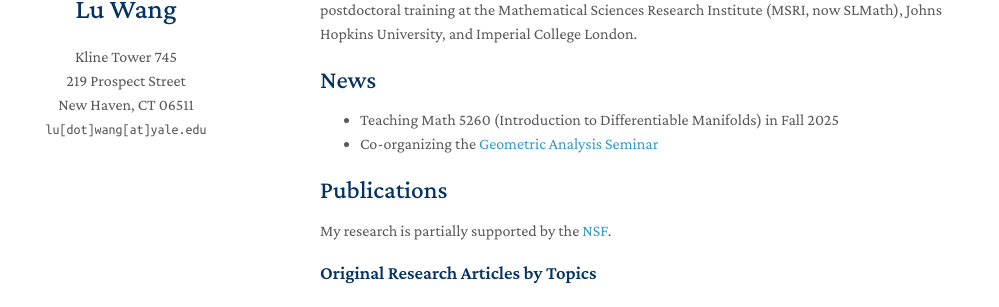
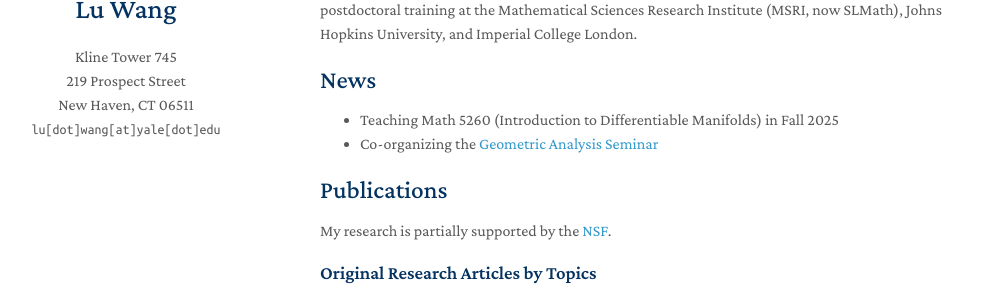
Before and after one commit to drwanglu/drwanglu.github.io, a Jekyll site: the page built from index.md, in a window 1280 px wide. Shown: the part 251-558 px from the top of the page, without its empty margins (150-1149 px from the left). Built offline with Jekyll 4.4.1, drawn with Linux system fonts in a browser that asks for light colours; a style sheet for code colours, icons or effects is not loaded; our own code applies the rules of GitHub Pages for plain Markdown files.

Commit message:
Update _config.yml

```diff
--- a/_config.yml
+++ b/_config.yml
@@ -1,7 +1,7 @@
 # Basic Information
 title: Lu Wang
 affiliation: Kline Tower 745 <br> 219 Prospect Street <br> New Haven, CT 06511
-email: lu[dot]wang[at]yale.edu
+email: lu[dot]wang[at]yale[dot]edu
 
 # Search Engine Optimization (SEO)
 # The following information is used to improve the website traffic from search engines, e.g., Google.
```
